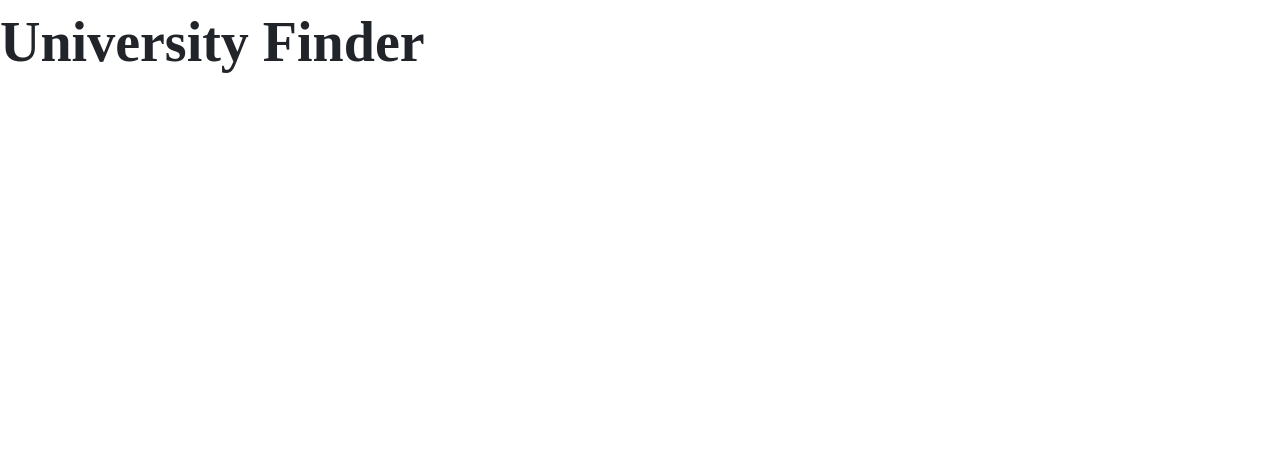
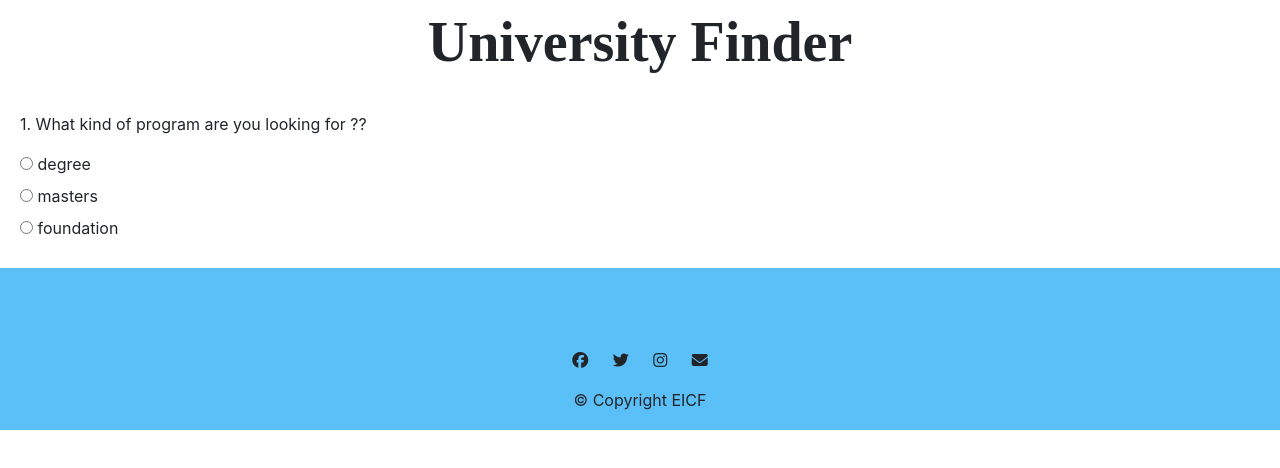
Before and after one commit to PasanPunsaraDeshapriya/ImplementationSDGP, a plain HTML site: page SDGP Website/universityFinder.html in a window 1280 px wide. Drawn offline with nearby package versions, Linux system fonts and the light colour scheme; a web font is replaced by a local one.

Commit message:
updated website

```diff
--- /dev/null
+++ b/SDGP Website/CSS/university.css
@@ -0,0 +1,22 @@
+
+h1 {
+  font-family: 'Gloock', serif;
+  font-weight: 900;
+  font-size: 3.5rem;
+  line-height: 1.5;
+  text-align: center;
+}
+
+.question-section{
+  padding: 20px;
+}
+
+#footer{
+  padding: 5% 15% 2px 15%;
+  text-align: center;
+  background-color: #5BC0F8;
+}
+
+.social-icon{
+  margin: 20px 10px;
+}
--- a/SDGP Website/universityFinder.html
+++ b/SDGP Website/universityFinder.html
@@ -1,11 +1,12 @@
 <!DOCTYPE html>
 <html lang="en" dir="ltr">
+
 <head>
   <meta charset="utf-8">
   <title>University Finder</title>
 
   <link rel="stylesheet" href="https://maxcdn.bootstrapcdn.com/bootstrap/4.0.0/css/bootstrap.min.css" integrity="sha384-Gn5384xqQ1aoWXA+058RXPxPg6fy4IWvTNh0E263XmFcJlSAwiGgFAW/dAiS6JXm" crossorigin="anonymous">
-    <link rel="stylesheet" href="CSS/styles.css">
+  <link rel="stylesheet" href="CSS/University.css">
 
   <script src="https://kit.fontawesome.com/f5253fe975.js" crossorigin="anonymous"></script>
   <script src="https://kit.fontawesome.com/2062bda610.js" crossorigin="anonymous"></script>
@@ -20,7 +21,33 @@
   <script src="https://cdnjs.cloudflare.com/ajax/libs/popper.js/1.12.9/umd/popper.min.js" integrity="sha384-ApNbgh9B+Y1QKtv3Rn7W3mgPxhU9K/ScQsAP7hUibX39j7fakFPskvXusvfa0b4Q" crossorigin="anonymous"></script>
   <script src="https://maxcdn.bootstrapcdn.com/bootstrap/4.0.0/js/bootstrap.min.js" integrity="sha384-JZR6Spejh4U02d8jOt6vLEHfe/JQGiRRSQQxSfFWpi1MquVdAyjUar5+76PVCmYl" crossorigin="anonymous"></script>
 </head>
+
 <body>
   <h1>University Finder</h1>
+  <form class="" action="index.html" method="post">
+    <div class="question-section">
+      <p class="questions"> 1. What kind of program are you looking for ??</p>
+
+      <input type="radio" id="" name="question-1" value="degree" required>
+      <label for="option-1">degree</label><br>
+
+      <input type="radio" id="" name="question-1" value="masters">
+      <label for="option-2">masters</label><br>
+
+      <input type="radio" id="" name="question-1" value="foundation">
+      <label for="option-3">foundation</label>
+    </div>
+
+  </form>
+
+  <footer id="footer">
+    <i class="social-icon fab fa-facebook f"></i>
+    <i class="social-icon fab fa-twitter f"></i>
+    <i class="social-icon fab fa-instagram f"></i>
+    <i class="social-icon fa fa-envelope f"></i>
+    <p>© Copyright EICF</p>
+
+  </footer>
 </body>
+
 </html>
```
Also changed, not shown: SDGP Website/index.html (indentation only). Lines whose indentation alone changed are shown as unchanged.
